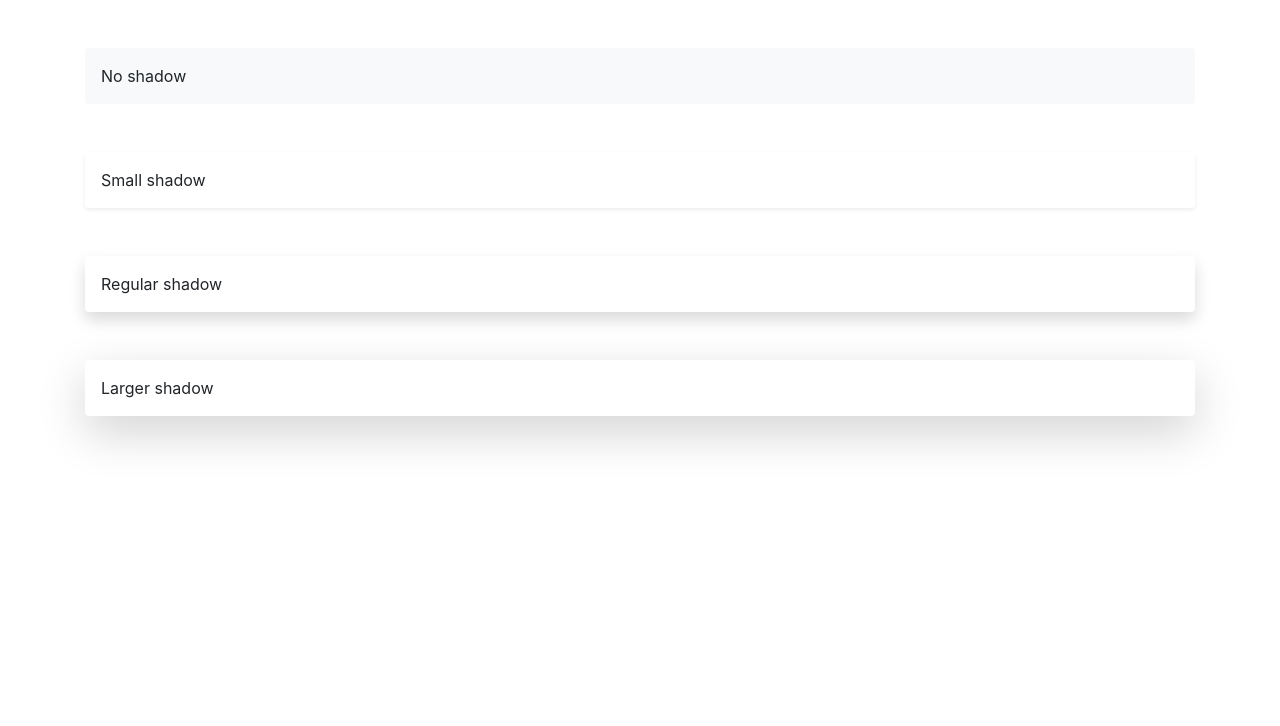
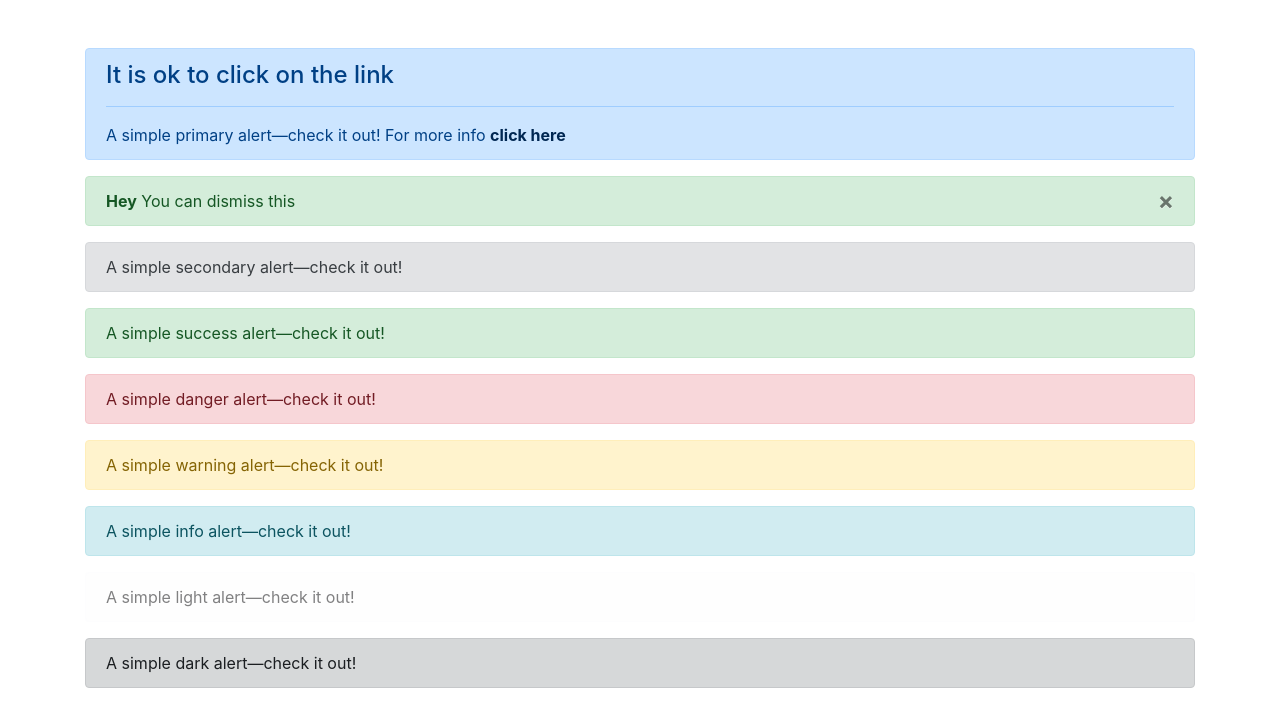
Before and after one commit to devdeck101/bootstrap4-101, a plain HTML site: page index.html in a window 1280 px wide. Drawn offline with nearby package versions, Linux system fonts and the light colour scheme.

Commit message:
#08 - Bootstrap 4 - Alertas

```diff
--- a/index.html
+++ b/index.html
@@ -16,10 +16,41 @@
 
     <div class="container mt-5">
 
-        <div class="shadow-none p-3 mb-5 bg-light rounded">No shadow</div>
-        <div class="shadow-sm p-3 mb-5 bg-white rounded">Small shadow</div>
-        <div class="shadow p-3 mb-5 bg-white rounded">Regular shadow</div>
-        <div class="shadow-lg p-3 mb-5 bg-white rounded">Larger shadow</div>
+        <div class="alert alert-primary" role="alert">
+            <h4 class="alert-header">It is ok to click on the link</h4>
+            <hr/>
+            A simple primary alert—check it out! For more info <a href="#" class="alert-link">click here</a>
+        </div>
+        <!-- With dismiss-->
+        <div class="alert alert-success dismissible fade show" role-"alert">
+            <strong>Hey</strong> You can dismiss this
+            <button type="button" class="close" data-dismiss="alert">
+                <span>&times;</span>
+            </button>
+        </div>
+
+
+        <div class="alert alert-secondary" role="alert">
+            A simple secondary alert—check it out!
+        </div>
+        <div class="alert alert-success" role="alert">
+            A simple success alert—check it out!
+        </div>
+        <div class="alert alert-danger" role="alert">
+            A simple danger alert—check it out!
+        </div>
+        <div class="alert alert-warning" role="alert">
+            A simple warning alert—check it out!
+        </div>
+        <div class="alert alert-info" role="alert">
+            A simple info alert—check it out!
+        </div>
+        <div class="alert alert-light" role="alert">
+            A simple light alert—check it out!
+        </div>
+        <div class="alert alert-dark" role="alert">
+            A simple dark alert—check it out!
+        </div>
 
 
     </div>
```
